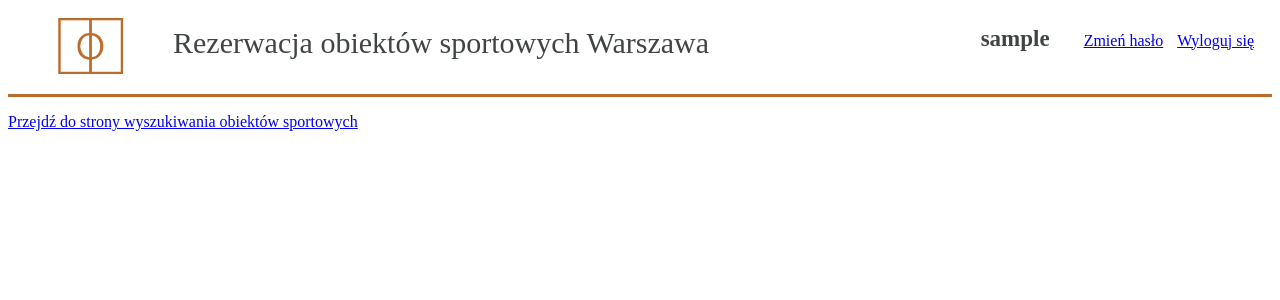
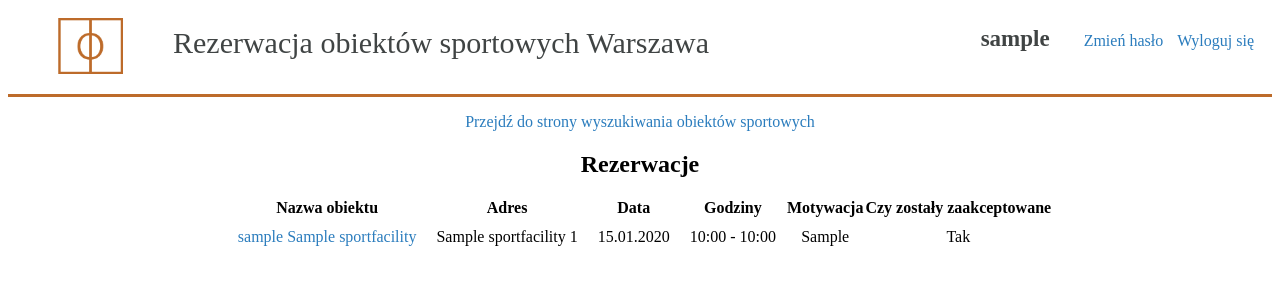
Before and after one commit to Mafarein/Coders_DataForCity, a Django app: page /accounts/profile/ in a window 1280 px wide. Shown: the top 300 px of the page. Run offline with Django 4.2, Linux system fonts and the light colour scheme; a user stored in the database is signed in; tables that the repository leaves empty hold one stand-in row (values such as "Sample post").

Commit message:
historia rezerwacji wynajmującego

```diff
--- a/rezerwacja_sal/accounts/templates/accounts/profile.html
+++ b/rezerwacja_sal/accounts/templates/accounts/profile.html
@@ -1,5 +1,36 @@
 {% extends "base_generic.html" %}
 
 {% block content %}
-<p><a href="{% url 'search' %}">Przejdź do strony wyszukiwania obiektów sportowych</a></p>
+<div class="tablecenter">
+    <p><a href="{% url 'search' %}">Przejdź do strony wyszukiwania obiektów sportowych</a></p>
+
+    {% if reservations %}
+        <h2>Rezerwacje</h2>
+        <table class="table2">
+            <thead>
+                <tr>
+                    <th>Nazwa obiektu</th>
+                    <th>Adres</th>
+                    <th>Data</th>
+                    <th>Godziny</th>
+                    <th>Motywacja</th>
+                    <th>Czy zostały zaakceptowane</th>
+                </tr>
+            </thead>
+            <tbody>
+                {% for reservation in reservations %}
+                    <tr>
+                        <td><a href="{% url 'facility_detail' fid=reservation.facility.pk %}">{{ reservation.facility }}</a></td>
+                        <td>{{reservation.facility.street_name}} {{reservation.facility.building_number}}</td>
+                        <td>{{ reservation.date|date:"d.m.Y" }}</td>
+                        <td>{{ reservation.start|date:"H:i"  }} - {{ reservation.end|date:"H:i"  }}</td>
+                        <td>{{ reservation.motivation }}</td>
+                        <td>{{ reservation.accepted|yesno:"Tak,Nie" }}</td>
+                    </tr>
+                {% endfor %}
+            </tbody>
+        </table>
+       {% endif %}
+</div>
+
 {% endblock %}
--- a/rezerwacja_sal/accounts/templates/registration/password_reset_done.html
+++ b/rezerwacja_sal/accounts/templates/registration/password_reset_done.html
@@ -1,6 +1,6 @@
 {% extends "base_accounts.html" %}
 
 {% block page-content %}
-    <p>Na twój adres e-mail została wysłana wiadomość z instrukcją jak ustawić hasło.
+    <p>Na twój adres e-mail została wysłana wiadomość z instrukcją jak ustawić hasło.<br>
         Jeżeli wiadomość nie dotarła w ciągu kilku minut, sprawdź folder spam.</p>
 {% endblock %}
--- a/rezerwacja_sal/accounts/views.py
+++ b/rezerwacja_sal/accounts/views.py
@@ -10,6 +10,7 @@ from django.contrib.auth.decorators import login_required
 from django.db.models import Q
 from .forms import *
 from .tokens import account_activation_token
+from main.models import Reservation
 
 
 def account_creation_form(request, form_class):
@@ -68,4 +69,6 @@ def profile(request):
     usr = get_user(request)
     if usr.groups.filter(Q(name="SportFacilityOwners") | Q(name="Schools")).exists():
         return redirect("user_facilities", uid=usr.id)
-    return render(request, "accounts/profile.html", {"user": get_user(request)})
+    else:
+        reservations = Reservation.objects.filter(renting_user=usr).order_by('-date')
+    return render(request, "accounts/profile.html", {"user": get_user(request), "reservations": reservations})
--- a/rezerwacja_sal/main/forms.py
+++ b/rezerwacja_sal/main/forms.py
@@ -48,7 +48,7 @@ class DateInput(forms.DateInput):
 class ReservationForm(forms.ModelForm):
     date = forms.DateField(widget=DateInput, required=True)
     start = forms.TimeField(widget=forms.Select(choices=HOUR_CHOICES), required=True)
-    duration = forms.DurationField(widget=forms.Select(choices=HOUR_CHOICES), label="Czas trwania", required=True)
+    duration = forms.DurationField(widget=forms.Select(choices=HOUR_CHOICES), label="Czas trwania", required=True, help_text="Proszę zwróć uwagę że jest to czas trwania, a nie godzina zakończenia")
     field_order = ["date", "start", "duration", "motivation"]
 
     class Meta:
--- a/rezerwacja_sal/main/static/css/styles.css
+++ b/rezerwacja_sal/main/static/css/styles.css
@@ -111,3 +111,8 @@ input[type="submit"]:hover, button:hover  {
     background-color: rgb(64, 68, 68);
     color: white;
 }
+
+a {
+    color: rgb(42, 124, 189);
+    text-decoration: none;
+  }
--- a/rezerwacja_sal/main/templates/main/reservation_made.html
+++ b/rezerwacja_sal/main/templates/main/reservation_made.html
@@ -1,5 +1,6 @@
-{% extends "base_generic.html" %}
+{% extends "base_accounts.html" %}
 
-{% block content %}
+{% block page-content %}
 <p>Wniosek o rezerwację złożony prawidłowo.</p>
+<a href="{% url 'profile' %}">Powrót do profilu</a>
 {% endblock %}
```
Also changed, not shown: rezerwacja_sal/main/templates/main/facility_detail.html (+13 -1 lines), rezerwacja_sal/main/templates/main/facility_edit.html (+5 -4 lines).
